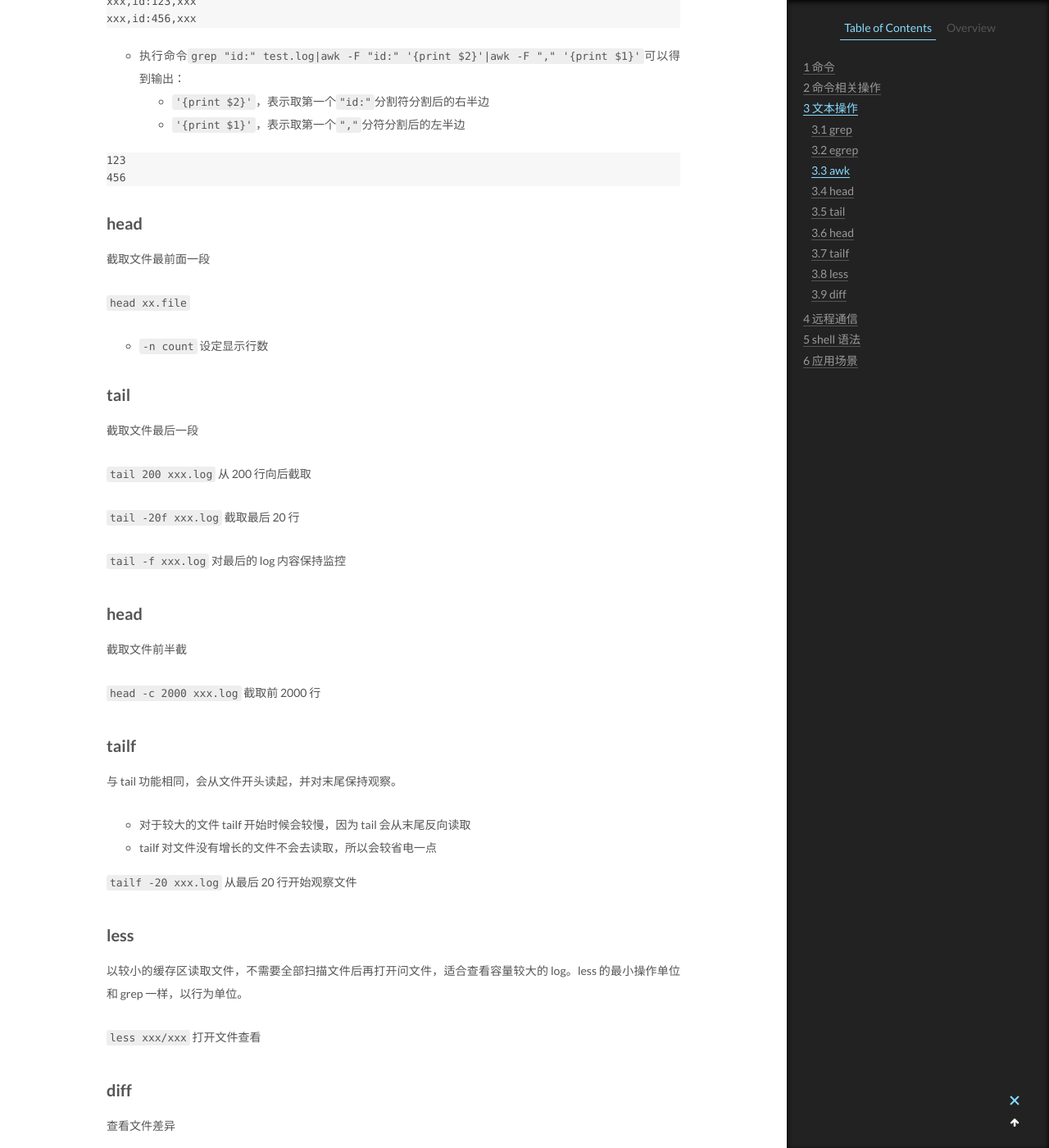
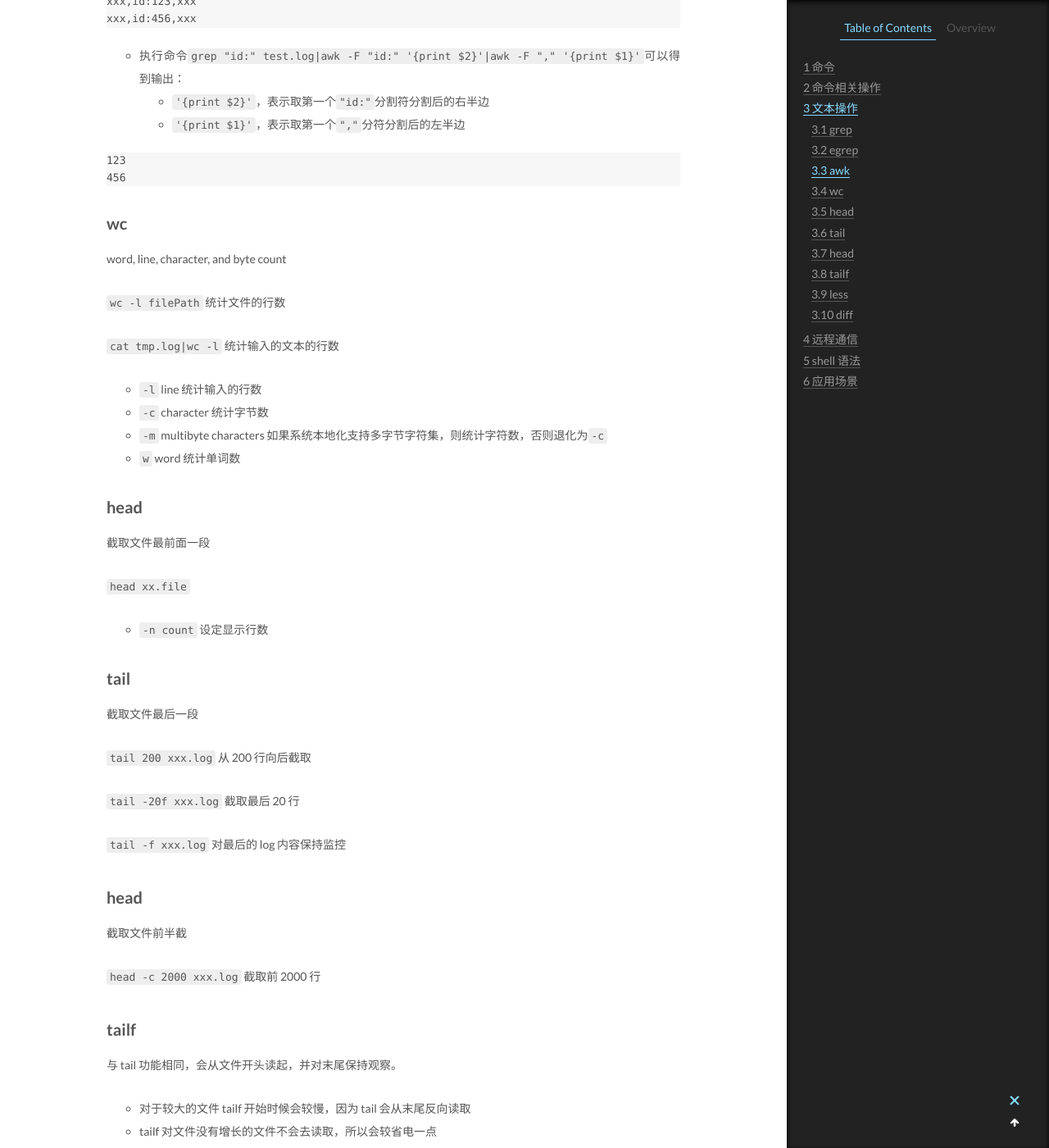
Before and after one commit to CodeHunter2006/CodeHunter2006.github.io, a Jekyll site: the page built from _posts/2018-09-02-Linux_Shell_Command.md, in a window 1280 px wide and 1400 px high, scrolled down 10760 px. Shown: the whole window at 82% size. Built offline with Jekyll 4.4.1, drawn with Linux system fonts in a browser that asks for light colours.

Commit message:
[doc]: add contents.

````diff
--- a/_posts/2018-09-02-Linux_Shell_Command.md
+++ b/_posts/2018-09-02-Linux_Shell_Command.md
@@ -504,6 +504,21 @@ xxx,id:456,xxx
 456
 ```
 
+## wc
+
+word, line, character, and byte count
+
+`wc -l filePath`
+统计文件的行数
+
+`cat tmp.log|wc -l`
+统计输入的文本的行数
+
+- `-l` line 统计输入的行数
+- `-c` character 统计字节数
+- `-m` multibyte characters 如果系统本地化支持多字节字符集，则统计字符数，否则退化为`-c`
+- `w` word 统计单词数
+
 ## head
 
 截取文件最前面一段
````
Also changed, not shown: _posts/2016-1-19-markdown_basic.md (+6 -0 lines), _posts/2018-11-28-Go_Syntax.md (+1 -0 lines), _posts/2020-06-01-Fitness_Record.md (+3 -3 lines).
